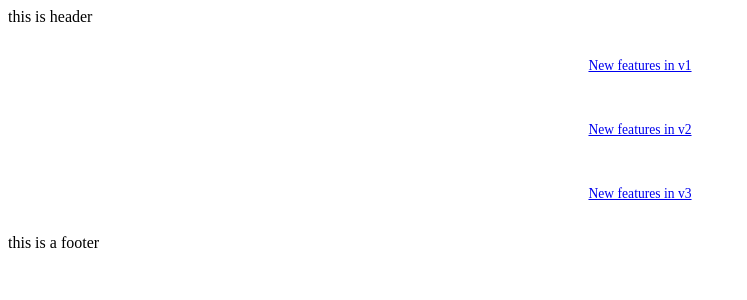
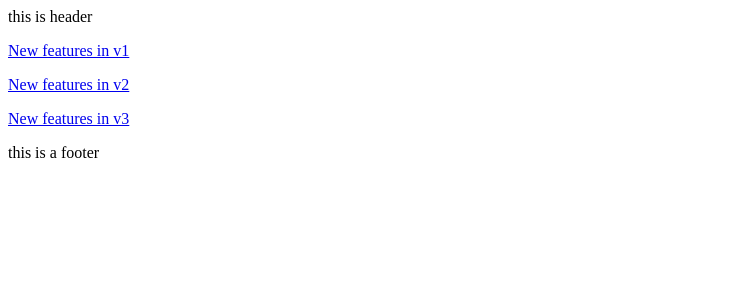
Before and after one commit to zty42/blog-next, a Next.js app: page / in a window 1280 px wide. Shown: the top 300 px of the page, without its empty margins (0-747 px from the left). Built offline with nearby package versions, Linux system fonts and the light colour scheme.

Commit message:
feat: mdx to html

```diff
--- a/lib/api.ts
+++ b/lib/api.ts
@@ -13,8 +13,8 @@ export function getPostSlugs() {
 }
 
 export function getPostBySlug(slug: string): Post {
-  const realSlug = slug.replace(/\.md$/, "");
-  const fullPath = join(postsDirectory, `${realSlug}.md`);
+  const realSlug = slug.replace(/\.mdx$/, "");
+  const fullPath = join(postsDirectory, `${realSlug}.mdx`);
   const fileContents = fs.readFileSync(fullPath, "utf8");
   const { data, content } = matter(fileContents);
 
--- a/package.json
+++ b/package.json
@@ -22,6 +22,9 @@
     "next": "13.1.1",
     "react": "18.2.0",
     "react-dom": "18.2.0",
+    "remark": "^14.0.2",
+    "remark-html": "^15.0.1",
+    "remark-mdx": "^2.2.1",
     "typescript": "4.9.4"
   }
 }
--- a/pages/index.tsx
+++ b/pages/index.tsx
@@ -1,5 +1,4 @@
 import Link from "next/link";
-import styles from "../styles/Home.module.css";
 import { getAllPosts } from "../lib/api";
 import { useEffect } from "react";
 
@@ -13,8 +12,7 @@ export default function Home({ posts }) {
   });
   return (
     <>
-      <main className={styles.main}>
-        <div className={styles.description}>
+      <div>
         {posts.map((post) => {
           const { title, slug } = post;
           return (
@@ -24,7 +22,6 @@ export default function Home({ posts }) {
           );
         })}
       </div>
-      </main>
     </>
   );
 }
--- a/styles/Home.module.css
+++ /dev/null
@@ -1,25 +0,0 @@
-
-.description {
-  font-size: 0.85rem;
-  max-width: var(--max-width);
-  width: 100%;
-  z-index: 2;
-  font-family: var(--font-mono);
-}
-
-.description a {
-  display: flex;
-  justify-content: center;
-  align-items: center;
-  gap: 0.5rem;
-}
-
-.description p {
-  position: relative;
-  margin: 0;
-  padding: 1rem;
-  margin: 1rem;
-  background-color: rgba(var(--callout-rgb), 0.5);
-  border: 1px solid rgba(var(--callout-border-rgb), 0.3);
-  border-radius: var(--border-radius);
-}
--- a/styles/globals.css
+++ /dev/null
@@ -1,107 +0,0 @@
-:root {
-  --max-width: 1100px;
-  --border-radius: 12px;
-  --font-mono: ui-monospace, Menlo, Monaco, 'Cascadia Mono', 'Segoe UI Mono',
-    'Roboto Mono', 'Oxygen Mono', 'Ubuntu Monospace', 'Source Code Pro',
-    'Fira Mono', 'Droid Sans Mono', 'Courier New', monospace;
-
-  --foreground-rgb: 0, 0, 0;
-  --background-start-rgb: 214, 219, 220;
-  --background-end-rgb: 255, 255, 255;
-
-  --primary-glow: conic-gradient(
-    from 180deg at 50% 50%,
-    #16abff33 0deg,
-    #0885ff33 55deg,
-    #54d6ff33 120deg,
-    #0071ff33 160deg,
-    transparent 360deg
-  );
-  --secondary-glow: radial-gradient(
-    rgba(255, 255, 255, 1),
-    rgba(255, 255, 255, 0)
-  );
-
-  --tile-start-rgb: 239, 245, 249;
-  --tile-end-rgb: 228, 232, 233;
-  --tile-border: conic-gradient(
-    #00000080,
-    #00000040,
-    #00000030,
-    #00000020,
-    #00000010,
-    #00000010,
-    #00000080
-  );
-
-  --callout-rgb: 238, 240, 241;
-  --callout-border-rgb: 172, 175, 176;
-  --card-rgb: 180, 185, 188;
-  --card-border-rgb: 131, 134, 135;
-}
-
-@media (prefers-color-scheme: dark) {
-  :root {
-    --foreground-rgb: 255, 255, 255;
-    --background-start-rgb: 0, 0, 0;
-    --background-end-rgb: 0, 0, 0;
-
-    --primary-glow: radial-gradient(rgba(1, 65, 255, 0.4), rgba(1, 65, 255, 0));
-    --secondary-glow: linear-gradient(
-      to bottom right,
-      rgba(1, 65, 255, 0),
-      rgba(1, 65, 255, 0),
-      rgba(1, 65, 255, 0.3)
-    );
-
-    --tile-start-rgb: 2, 13, 46;
-    --tile-end-rgb: 2, 5, 19;
-    --tile-border: conic-gradient(
-      #ffffff80,
-      #ffffff40,
-      #ffffff30,
-      #ffffff20,
-      #ffffff10,
-      #ffffff10,
-      #ffffff80
-    );
-
-    --callout-rgb: 20, 20, 20;
-    --callout-border-rgb: 108, 108, 108;
-    --card-rgb: 100, 100, 100;
-    --card-border-rgb: 200, 200, 200;
-  }
-}
-
-* {
-  box-sizing: border-box;
-  padding: 0;
-  margin: 0;
-}
-
-html,
-body {
-  max-width: 100vw;
-  overflow-x: hidden;
-}
-
-body {
-  color: rgb(var(--foreground-rgb));
-  background: linear-gradient(
-      to bottom,
-      transparent,
-      rgb(var(--background-end-rgb))
-    )
-    rgb(var(--background-start-rgb));
-}
-
-a {
-  color: inherit;
-  text-decoration: none;
-}
-
-@media (prefers-color-scheme: dark) {
-  html {
-    color-scheme: dark;
-  }
-}
```
Also changed, not shown: pages/a/[slug].tsx (+16 -6 lines), _posts/hello-world1.mdx (renamed from _posts/hello-world1.md), _posts/hello-world2.mdx (renamed from _posts/hello-world2.md), _posts/hello-world3.mdx (renamed from _posts/hello-world3.md), 1 other file (tests, documents, lock files or other folders). Lines whose indentation alone changed are shown as unchanged.
